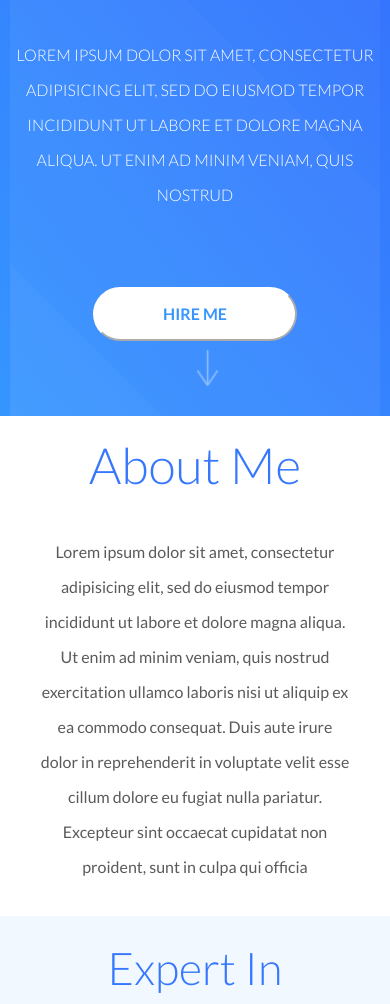
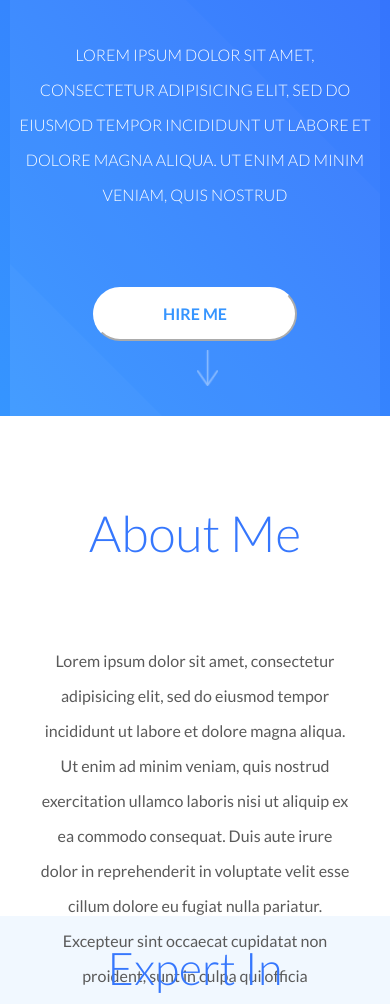
Before and after one commit to SerhiyPyatak/hireMe-team, a website: page index.html in a window 390 px wide. Shown: the part 456-1460 px from the top of the page. Drawn offline with Linux system fonts and the light colour scheme.

Commit message:
add compiled css files

```diff
--- a/css/style.css
+++ b/css/style.css
@@ -724,6 +724,11 @@ template {
     font-size: 35px;
   }
 }
+@media (max-width: 880px) {
+  .welcome__header, .welcome__description {
+    max-width: 95%;
+  }
+}
 .latest-works {
   margin: 0 auto;
   height: auto;
@@ -1232,7 +1237,7 @@ body {
 .about-me {
   display: flex;
   flex-direction: column;
-  justify-content: center;
+  justify-content: flex-start;
   align-items: center;
   max-width: 2000px;
   height: 400px;
@@ -1247,8 +1252,8 @@ body {
   line-height: 0.702;
   text-align: center;
   font-weight: 300;
-  margin: 0px 0px 0px 0px;
   width: 100%;
+  margin-top: 100px;
 }
 .about-me__text {
   font-size: 16px;
@@ -1315,7 +1320,7 @@ body {
 @media (max-width: 360px) {
   .about-me {
     height: 600px;
-    gap: 30px;
+    gap: 50px;
   }
 
   .footer__text {
```
Also changed, not shown: 1 other file.
